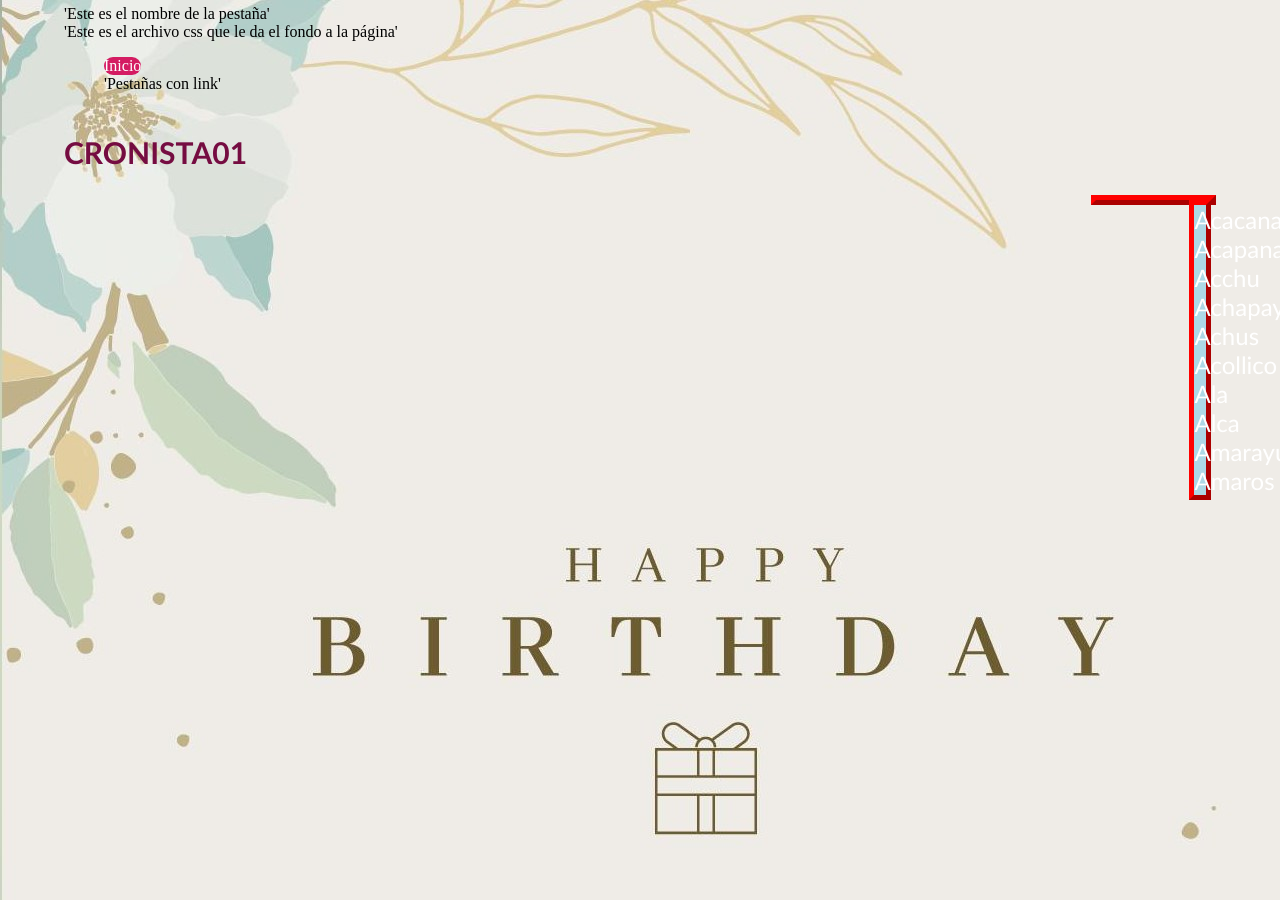
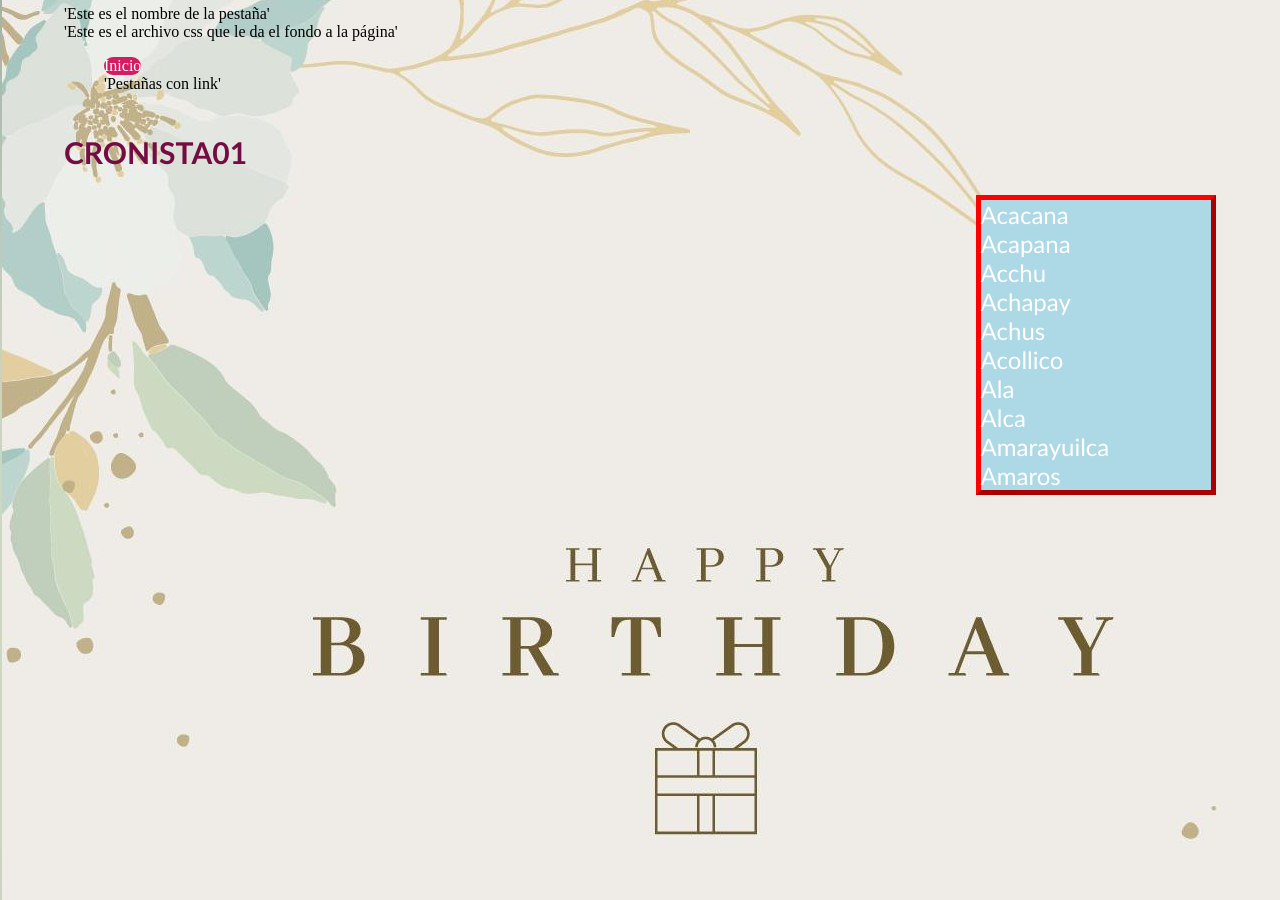
Before and after one commit to glosascroniquenses/Pruebas, a Jekyll site: the page built from _autores/cronista01.html, in a window 1280 px wide. Built offline with Jekyll 4.4.1, drawn with Linux system fonts in a browser that asks for light colours.

Commit message:
Update mainCopia.css

```diff
--- a/css/mainCopia.css
+++ b/css/mainCopia.css
@@ -57,13 +57,7 @@ p {
 }
 
 #palabras2 {
-  right: 0;
-  width: 10%;
-  position: absolute;
-  background: lightblue;
-  border: 5px outset red;
-  font-family:'Trebuchet MS', 'Helvetica', 'Sans-Serif';
-  font-size: 1.5rem;
+
   }
 
 #palabras2-nav {
@@ -110,7 +104,7 @@ p {
 
 #autores2 {
   right: 0;
-  width: 10%;
+  width: 20%;
   position: absolute;
   background: lightblue;
   border: 5px outset red;
```
